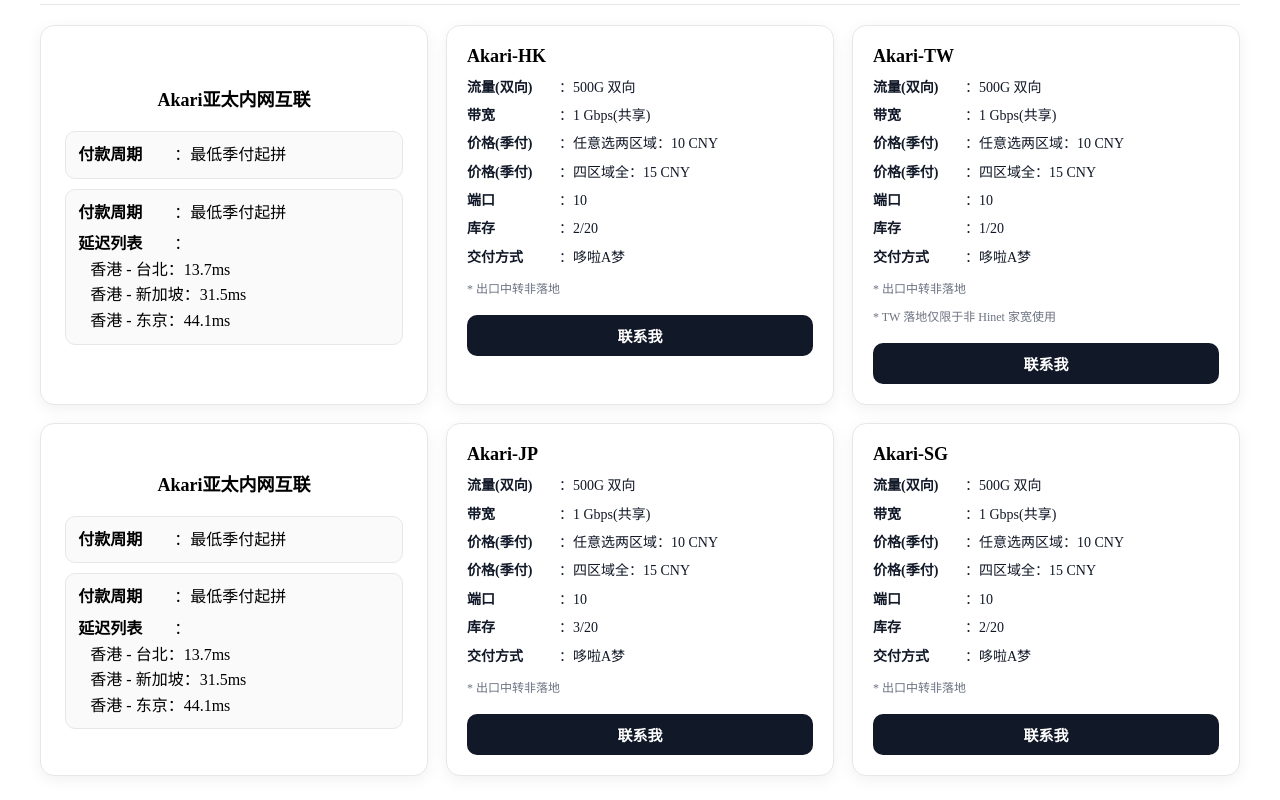
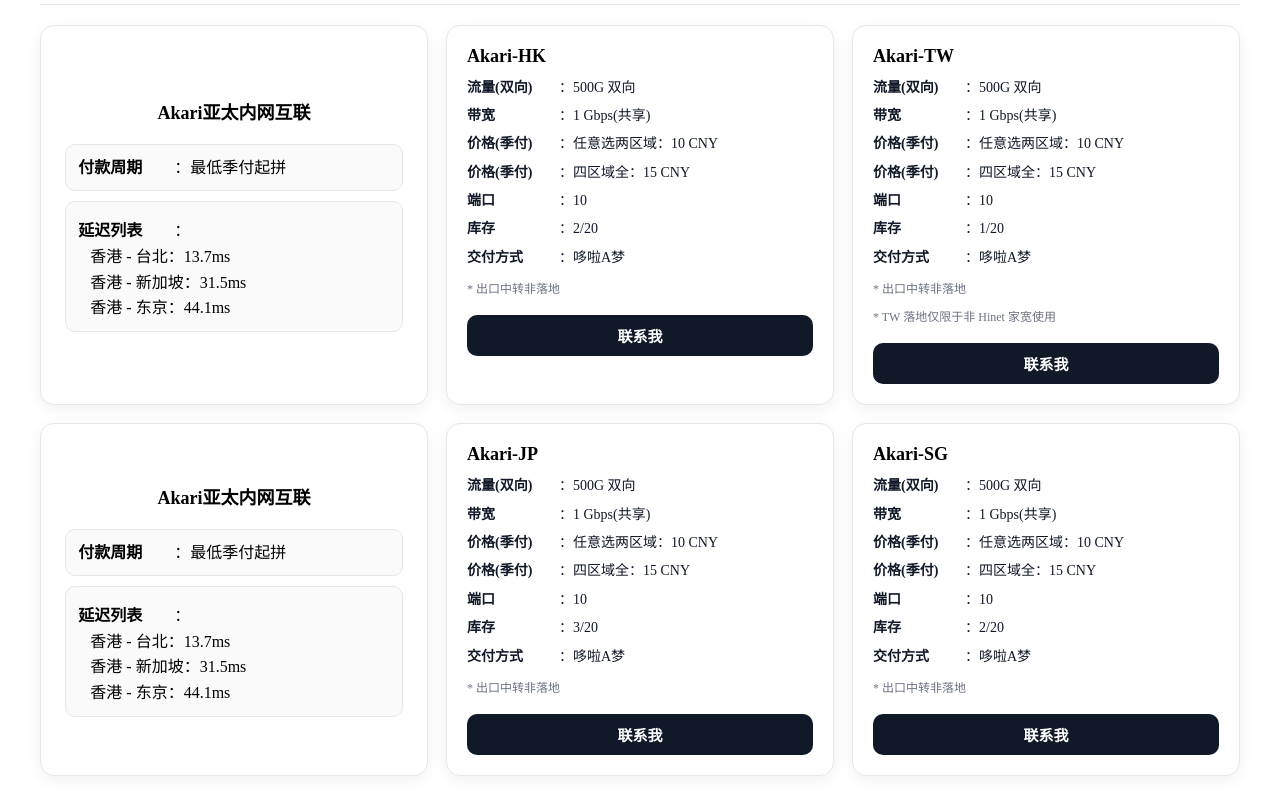
Before and after one commit to L1ttlebear/shoplist, a Vue app: page / in a window 1280 px wide. Shown: the part 643-1443 px from the top of the page. Built offline with nearby package versions, Linux system fonts and the light colour scheme.

Commit message:
remove duplicate pay cycle in latency box

```diff
--- a/src/components/ProductCard.vue
+++ b/src/components/ProductCard.vue
@@ -12,8 +12,7 @@
         <div v-if="p.discount"><b>优惠</b>：{{ p.discount }}</div>
       </div>
 
-      <div class="inner-box" v-if="p.payCycle && p.latency && p.latency.length">
-        <div><b>付款周期</b>：{{ p.payCycle }}</div>
+      <div class="inner-box" v-if="p.latency && p.latency.length">
         <div class="latency">
           <div><b>延迟列表</b>：</div>
           <div class="latency-list">
```
